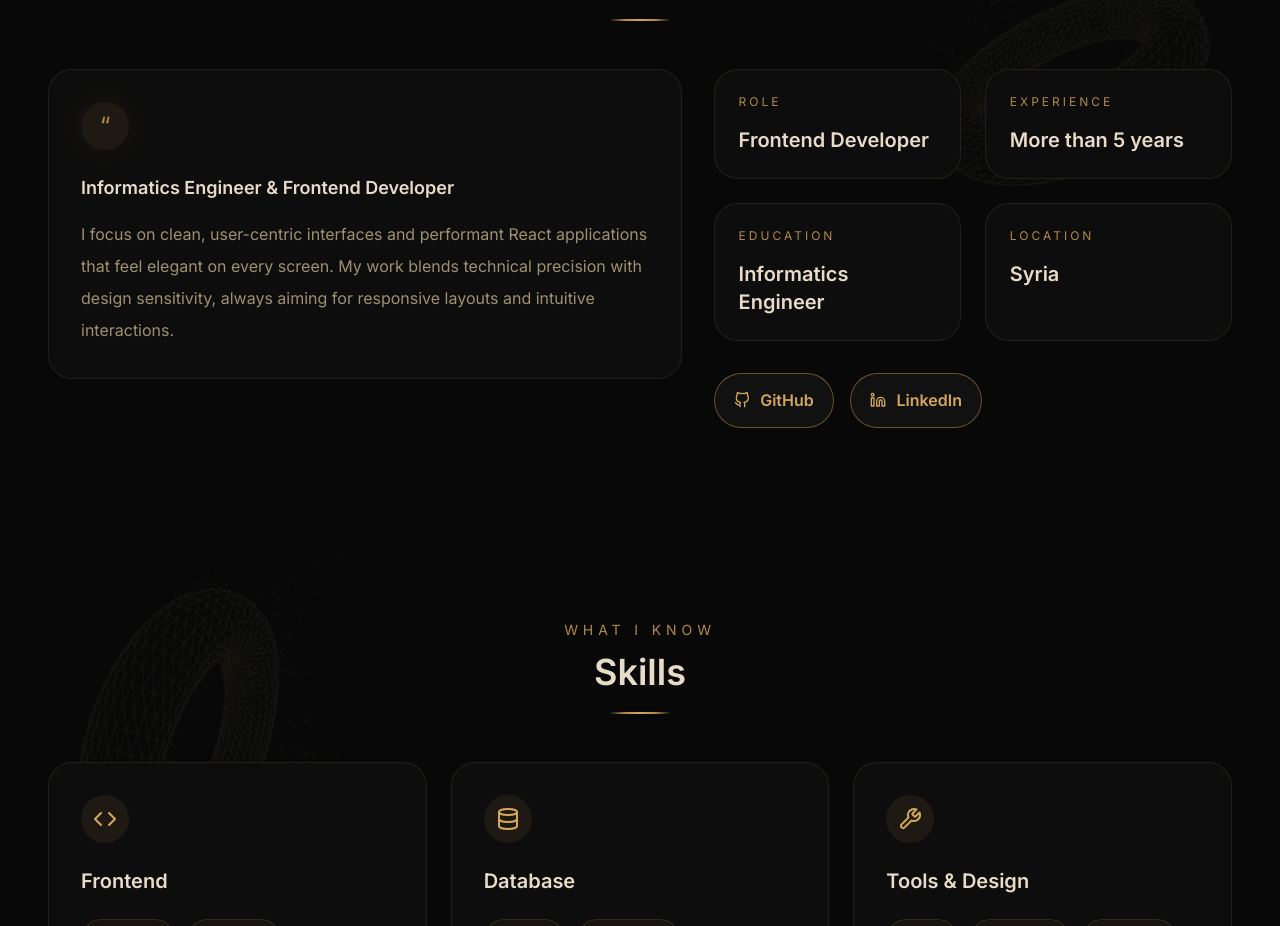
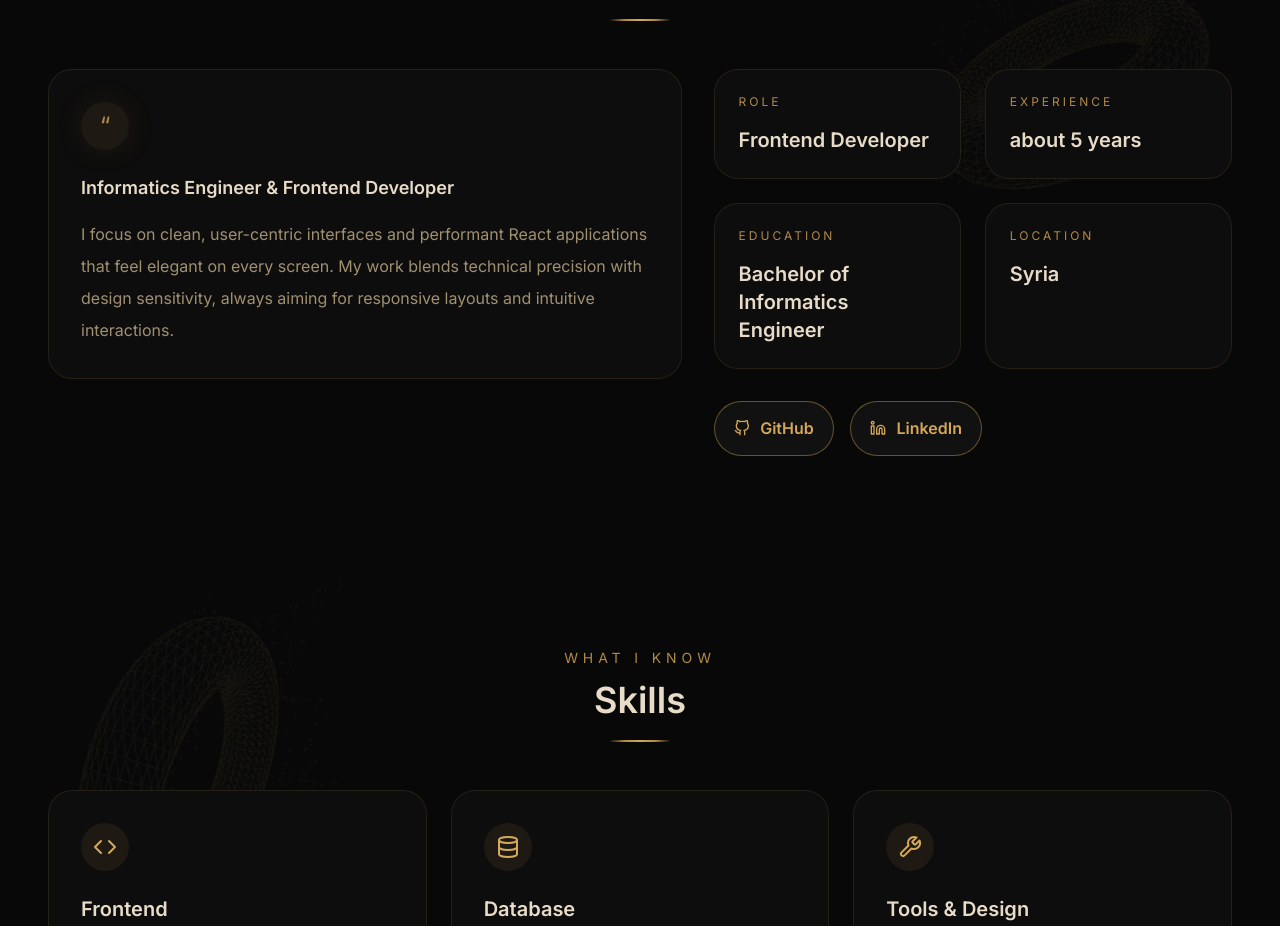
Before and after one commit to Elian-abboud/Portfolio, a React (Vite) app: page / in a window 1280 px wide. Shown: the part 802-1728 px from the top of the page. Built offline with nearby package versions, Linux system fonts and the light colour scheme.

Commit message:
edit some text in about section

```diff
--- a/src/components/About.jsx
+++ b/src/components/About.jsx
@@ -3,8 +3,8 @@ import { FiGithub, FiLinkedin } from "react-icons/fi";
 export default function About({ TorusDecor, AnimatedSection }) {
   const infoCards = [
     { label: "Role", value: "Frontend Developer" },
-    { label: "Experience", value: "More than 5 years" },
-    { label: "Education", value: "Informatics Engineer" },
+    { label: "Experience", value: "about 5 years" },
+    { label: "Education", value: "Bachelor of Informatics Engineer" },
     { label: "Location", value: "Syria" },
   ];
 
```
